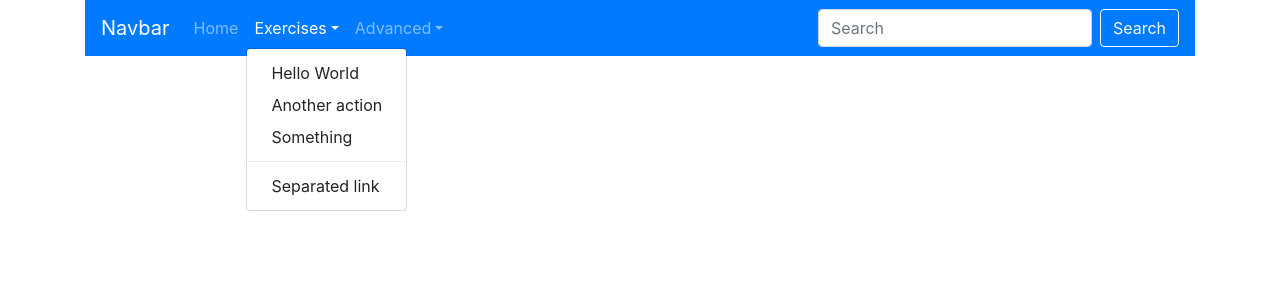
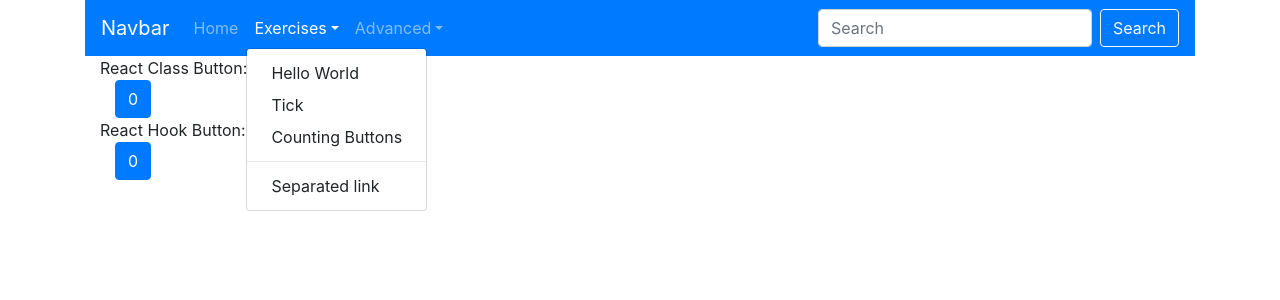
Before and after one commit to Ernei3/ReactExercise, a React (Create React App) app: page /countButtons in a window 1280 px wide. Both pictures are taken after a click on the button "Exercises". Shown: the top 300 px of the page. Built offline with nearby package versions, Linux system fonts and the light colour scheme.

Commit message:
Count Button hook vs class

```diff
--- a/src/App.js
+++ b/src/App.js
@@ -15,6 +15,7 @@ import Search from './Components/Search';
 import HelloWorld from './Exercises/HelloWorld';
 import TicTacToe from './Advanced/TicTacToe';
 import Tick from './Exercises/Tick';
+import CountButtons from './Exercises/CountButtons';
 
 
 
@@ -34,8 +35,8 @@ function App() {
             <Nav.Link href="/">Home</Nav.Link>
             <NavDropdown title="Exercises" id="basic-nav-dropdown">
               <NavDropdown.Item href="/helloWorld">Hello World</NavDropdown.Item>
-              <NavDropdown.Item href="#action/3.2">Another action</NavDropdown.Item>
-              <NavDropdown.Item href="#action/3.3">Something</NavDropdown.Item>
+              <NavDropdown.Item href="/tick">Tick</NavDropdown.Item>
+              <NavDropdown.Item href="/countButtons">Counting Buttons</NavDropdown.Item>
               <NavDropdown.Divider />
               <NavDropdown.Item href="#action/3.4">Separated link</NavDropdown.Item>
             </NavDropdown>
@@ -50,6 +51,7 @@ function App() {
         <Route path="/helloWorld" component={HelloWorld}/>
         <Route path="/ticTacToe" component={TicTacToe}/>
         <Route path="/tick" component={Tick}/>
+        <Route path="/countButtons" component={CountButtons}/>
       </Container>
     </Router>
   );
--- /dev/null
+++ b/src/Exercises/CountButtons.js
@@ -0,0 +1,56 @@
+import React, { useState } from 'react';
+import Container from 'react-bootstrap/Container';
+import Button from 'react-bootstrap/Button';
+
+
+class CountButtonClass extends React.Component {
+
+    constructor(props) {
+
+        super(props);
+
+        this.state = {
+            count: 0
+        };
+
+    }
+
+    render() {
+        return (
+            <Container>
+            <Button onClick={() => this.setState({ count: this.state.count + 1 })}>{this.state.count}</Button>
+        </Container>
+        );
+      }
+
+}
+
+function CountButtonHook() {
+
+    const [count, setCount] = useState(0);
+
+    return(
+        <Container>
+            <Button onClick={() => setCount(count+1)}>{count}</Button>
+        </Container>
+
+    );
+
+}
+
+function CountButtons() {
+
+    return(
+        <Container>
+            React Class Button:
+            <CountButtonClass></CountButtonClass>
+            React Hook Button:
+            <CountButtonHook></CountButtonHook>
+        </Container>
+    );
+
+
+}
+
+
+export default CountButtons;
```
